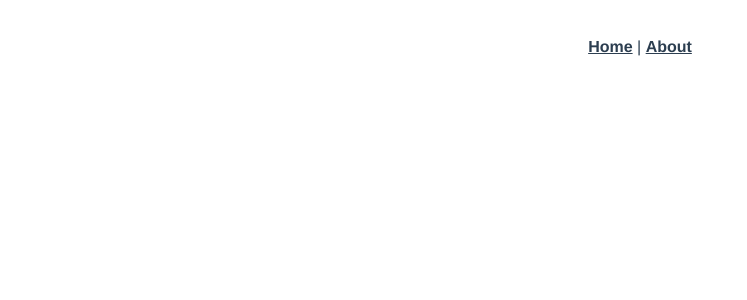
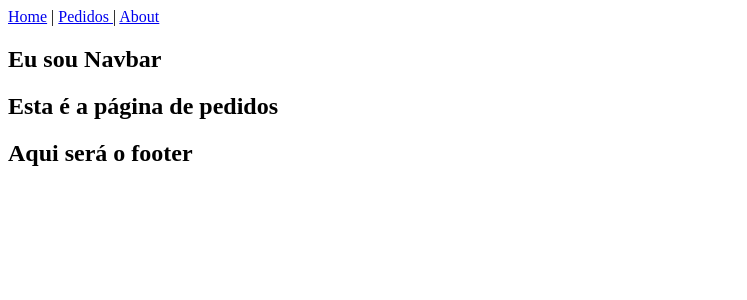
Before and after one commit to IsabelBoaventura/VueJs, a Vue app in the folder MatheusBasttisti/make_your_burger/: page /pedidos in a window 1280 px wide. Before the commit this address had no page. Shown: the top 300 px of the page, without its empty margins (0-747 px from the left). Built offline with nearby package versions, Linux system fonts and the light colour scheme.

Commit message:
Finalizando aula 21

```diff
--- a/MatheusBasttisti/make_your_burger/src/App.vue
+++ b/MatheusBasttisti/make_your_burger/src/App.vue
@@ -1,30 +1,26 @@
 <template>
-  <nav>
-    <router-link to="/">Home</router-link> |
-    <router-link to="/about">About</router-link>
-  </nav>
-  <router-view/>
+    <Navbar />
+
+    <router-view/>
+
+    <Footer />
 </template>
 
+
+<script>
+
+import Navbar from './components/Navbar.vue';
+import Footer from './components/Footer.vue';
+export default {
+    name: "App",
+    components:{
+        Navbar,
+        Footer
+    }
+
+}
+</script>
+
 <style>
-#app {
-  font-family: Avenir, Helvetica, Arial, sans-serif;
-  -webkit-font-smoothing: antialiased;
-  -moz-osx-font-smoothing: grayscale;
-  text-align: center;
-  color: #2c3e50;
-}
 
-nav {
-  padding: 30px;
-}
-
-nav a {
-  font-weight: bold;
-  color: #2c3e50;
-}
-
-nav a.router-link-exact-active {
-  color: #42b983;
-}
 </style>
--- /dev/null
+++ b/MatheusBasttisti/make_your_burger/src/components/Footer.vue
@@ -0,0 +1,13 @@
+<template>
+    <footer>
+        <h2>Aqui será o footer </h2>
+
+    </footer>
+</template>
+
+
+<script>
+export default {
+    name: "Footer"
+}
+</script>
--- /dev/null
+++ b/MatheusBasttisti/make_your_burger/src/components/Navbar.vue
@@ -0,0 +1,24 @@
+<template>
+    <div id="nav">
+       <router-link to="/">
+            <img src=""  id="logo">
+        </router-link>
+
+        <router-link to="/">Home</router-link> |
+        <router-link to="/pedidos">Pedidos </router-link> |
+        <router-link to="/about">About</router-link>
+
+        <h2>Eu sou Navbar</h2>
+    </div>
+</template>
+
+<script>
+export default {
+    name: "Navbar"
+
+}
+</script>
+
+<style scoped>
+
+</style>
--- a/MatheusBasttisti/make_your_burger/src/router/index.js
+++ b/MatheusBasttisti/make_your_burger/src/router/index.js
@@ -14,6 +14,11 @@ const routes = [
     // this generates a separate chunk (about.[hash].js) for this route
     // which is lazy-loaded when the route is visited.
     component: () => import(/* webpackChunkName: "about" */ '../views/AboutView.vue')
+  },
+  {
+    path: '/pedidos',
+    name: 'Pedidos',
+    component: () => import(/* webpackChunkName: "pedidos"   */ '../views/Pedidos.vue')
   }
 ]
 
--- a/MatheusBasttisti/make_your_burger/src/views/AboutView.vue
+++ b/MatheusBasttisti/make_your_burger/src/views/AboutView.vue
@@ -1,5 +1,16 @@
 <template>
   <div class="about">
-    <h1>This is an about page</h1>
+    <h1>This is an 'about' page</h1>
   </div>
 </template>
+
+
+
+<script>
+
+
+export default {
+  name: 'About'
+
+}
+</script>
--- a/MatheusBasttisti/make_your_burger/src/views/HomeView.vue
+++ b/MatheusBasttisti/make_your_burger/src/views/HomeView.vue
@@ -1,18 +1,19 @@
 <template>
   <div class="home">
-    <img alt="Vue logo" src="../assets/logo.png">
-    <HelloWorld msg="Welcome to Your Vue.js App"/>
+
+
+    <h1>This is a HOME page</h1>
+
+
+
   </div>
 </template>
 
 <script>
-// @ is an alias to /src
-import HelloWorld from '@/components/HelloWorld.vue'
+
 
 export default {
-  name: 'HomeView',
-  components: {
-    HelloWorld
-  }
+  name: 'Home'
+
 }
 </script>
--- /dev/null
+++ b/MatheusBasttisti/make_your_burger/src/views/Pedidos.vue
@@ -0,0 +1,12 @@
+<template>
+    <div class="pedidos">
+        <h2>Esta é a página de pedidos </h2>
+    </div>
+</template>
+
+
+<script>
+export default {
+    name: "Pedidos"
+}
+</script>
```
Also changed, not shown: 1 other file (tests, documents, lock files or other folders).
